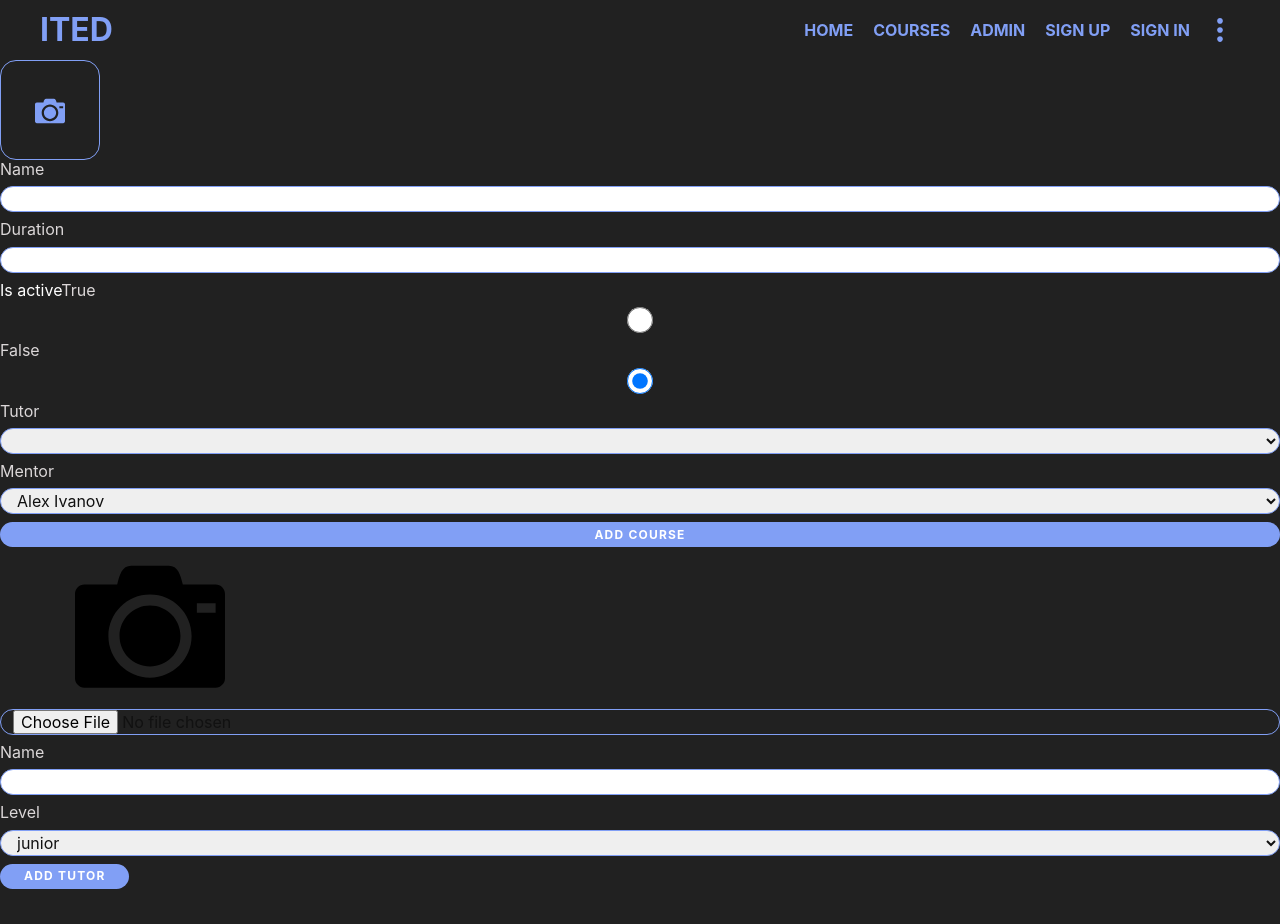
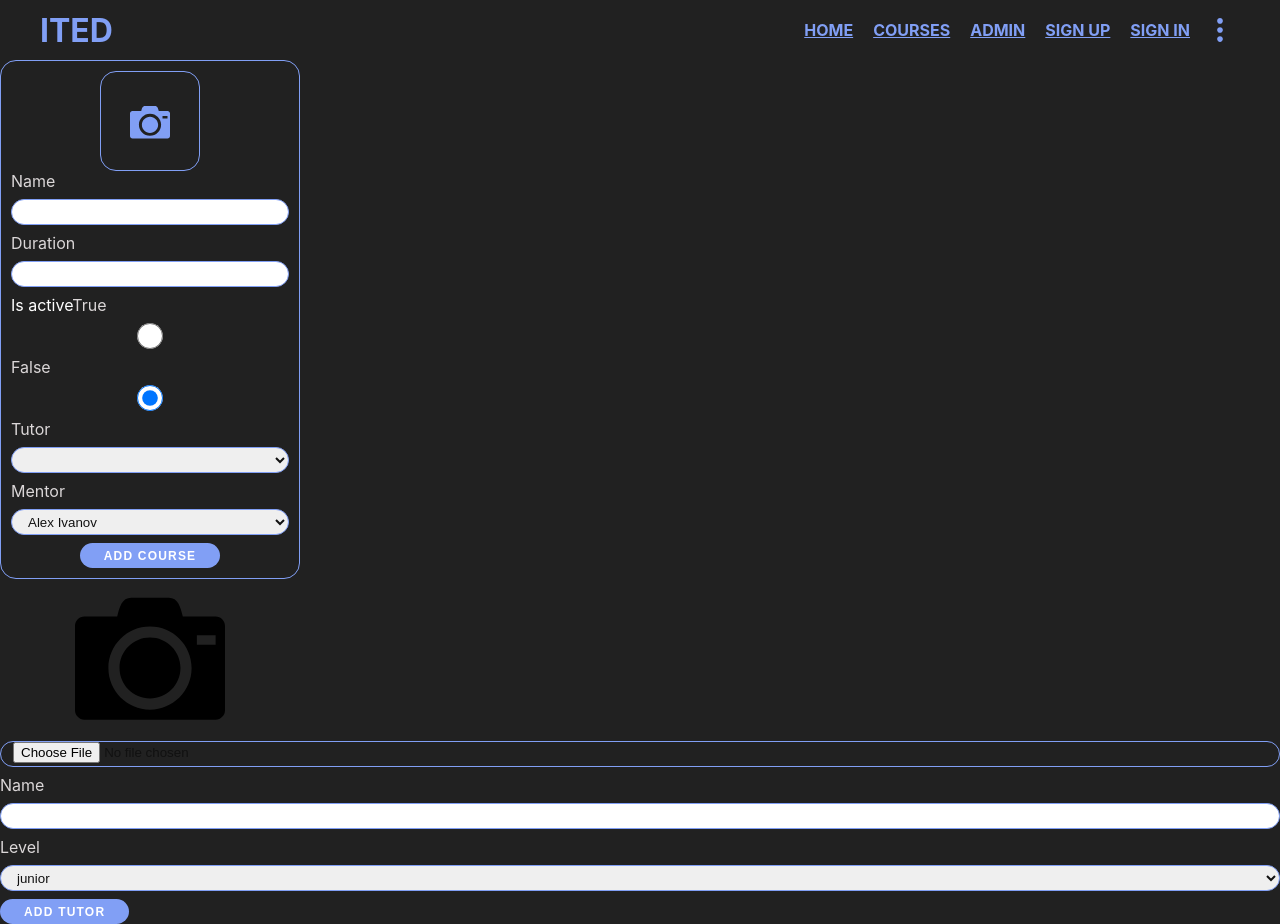
Before and after one commit to BootCampGoIT/React_44, a React (Create React App) app: page / in a window 1280 px wide. Before the commit the page ends 889 px from the top, so only its background shows below. Built offline with nearby package versions, Linux system fonts and the light colour scheme.

Commit message:
fix form

```diff
--- a/src/Components/courses/coursesForm/CoursesForm.js
+++ b/src/Components/courses/coursesForm/CoursesForm.js
@@ -10,13 +10,13 @@ const initialState = {
   courseName: "",
   duration: "",
   isActive: false,
-  mentor: mentors[0],
 };
 
 class CoursesForm extends Component {
   state = {
     ...initialState,
-    tutor: this.props.tutors[0],
+    tutor: this.props.tutors[0] || "No tutor",
+    mentor: mentors[0] || "No mentor",
   };
 
   onHandleChange = (e) => {
@@ -35,7 +35,11 @@ class CoursesForm extends Component {
   onHandleSubmit = (e) => {
     e.preventDefault();
     this.props.addCourse(this.state);
-    this.setState({ ...initialState, tutor: this.props.tutors[0] });
+    this.setState({
+      ...initialState,
+      tutor: this.props.tutors[0] || "No tutor",
+      mentor: mentors[0] || "No mentor",
+    });
   };
   render() {
     return (
@@ -112,7 +116,7 @@ class CoursesForm extends Component {
             Mentor
             <select
               onChange={this.onHandleChange}
-              name='tutor'
+              name='mentor'
               value={this.state.mentor}>
               {mentors.map((mentor) => (
                 <option key={mentor} value={mentor}>
--- a/src/Components/courses/coursesForm/CoursesFormStyled.js
+++ b/src/Components/courses/coursesForm/CoursesFormStyled.js
@@ -3,6 +3,12 @@ import styled from "styled-components";
 export const CourseFormContainer = styled.form`
   display: flex;
   flex-direction: column;
+  align-items: center;
+  width: 300px;
+  border: 1px solid ${({ theme }) => theme.colors.main};
+  border-radius: 16px;
+  padding: 10px;
+
   .courseFormAvatarLabel {
     width: 100px;
     height: 100px;
@@ -13,16 +19,17 @@ export const CourseFormContainer = styled.form`
     justify-content: center;
     align-items: center;
     overflow: hidden;
+    color: ${({ theme }) => theme.colors.primary};
     &:hover {
       background-color: ${({ theme }) => theme.colors.active};
       cursor: pointer;
     }
     &:hover .courseFormAvatarIcon {
-      fill: ${({ theme }) => theme.colors.primary};
+      fill: currentColor;
     }
     .courseFormAvatarIcon {
-      width: 30px;
-      height: 30px;
+      width: 40px;
+      height: 40px;
       fill: ${({ theme }) => theme.colors.main};
     }
   }
--- a/src/index.module.css
+++ b/src/index.module.css
@@ -1,9 +1,12 @@
-@import "modern-normalize/modern-normalize.css";
-
-@value myBackground: #242121;
+* {
+  margin: 0;
+  padding: 0;
+  box-sizing: border-box;
+}
 
 body {
   margin: 0;
+  /* padding: 20px; */
   font-family: -apple-system, BlinkMacSystemFont, "Segoe UI", "Roboto", "Oxygen", "Ubuntu", "Cantarell", "Fira Sans",
     "Droid Sans", "Helvetica Neue", sans-serif;
   -webkit-font-smoothing: antialiased;
@@ -14,45 +17,34 @@ code {
   font-family: source-code-pro, Menlo, Monaco, Consolas, "Courier New", monospace;
 }
 
-*,
-*::before,
-*::after {
+* {
+  margin: 0;
+  padding: 0;
   box-sizing: border-box;
-}
-
-ul,
-ol {
-  padding: 0;
-}
-
-body,
-h1,
-h2,
-h3,
-h4,
-h5,
-h6,
-p,
-ul,
-ol,
-li {
-  margin: 0;
-}
-
-body {
-  min-height: 100vh;
-  scroll-behavior: smooth;
-}
-
-img {
-  max-width: 100%;
-  display: block;
-}
-
-a {
-  text-decoration: none;
 }
 
 ul {
   list-style: none;
 }
+
+input,
+select {
+  height: 24px;
+  border: 1px solid cornflowerblue;
+  border-radius: 14px;
+  width: 100%;
+  margin: 10px 0;
+  outline: none;
+  padding-left: 8px;
+}
+
+button {
+  height: 24px;
+  background-color: cornflowerblue;
+  border: none;
+  border-radius: 14px;
+  color: white;
+  text-transform: uppercase;
+  padding: 0 20px;
+  cursor: pointer;
+}
--- a/src/styles/GlobalStyles.js
+++ b/src/styles/GlobalStyles.js
@@ -30,8 +30,7 @@ button:hover {
 label {
     color: ${(props) => props.theme.colors.label};
     outline: none;
-    /* font-size: 16px; */
-    /* line-height: 25px; */
+    width: 100%;
 }
 ul {
     list-style: none;
@@ -45,7 +44,6 @@ input, select {
     outline: none;
     padding: 0 12px;
     width: 100%;
-    /* font-size: 18px; */
     margin: 8px 0;
 
 }
@@ -63,6 +61,7 @@ input:-ms-input-placeholder{
     color: "#dbd7d8";
 }
 
+
 input::-webkit-input-placeholder{opacity: 0.5; transition: opacity 0.3s linear;}
 input::-moz-placeholder{opacity: 0.5; transition: opacity 0.3s linear;}
 input:-moz-placeholder{opacity: 0.5; transition: opacity 0.3s linear;}
```
